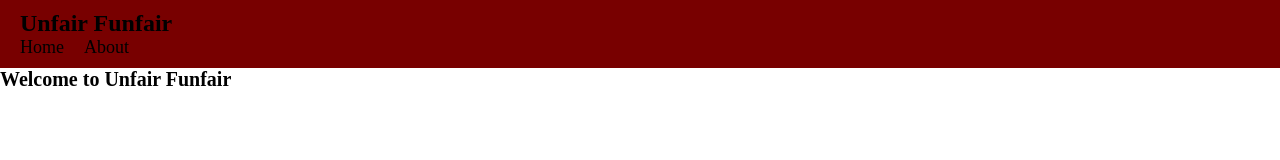
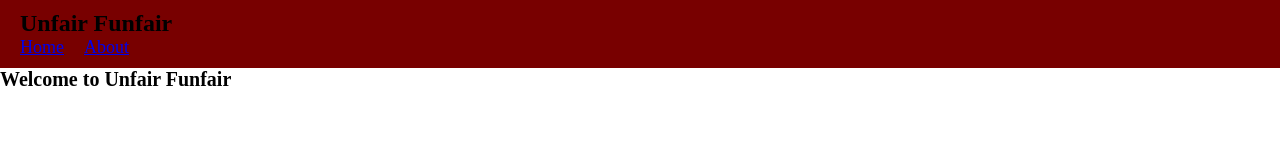
Before and after one commit to appelqvistelias/misfortunate-unfair-funfair, a Next.js app: page / in a window 1280 px wide. Shown: the top 160 px of the page. Built offline with nearby package versions, Linux system fonts and the light colour scheme.

Commit message:
added pathing

```diff
--- a/src/components/Navbar/Navbar.tsx
+++ b/src/components/Navbar/Navbar.tsx
@@ -6,8 +6,12 @@ export default function Navbar() {
       <nav>
         <p className={styles.logo}>Unfair Funfair</p>
         <ul className={styles.navList}>
-          <li className={styles.listItem}>Home</li>
-          <li className={styles.listItem}>About</li>
+          <li className={styles.listItem}>
+            <a href="/">Home</a>
+          </li>
+          <li className={styles.listItem}>
+            <a href="/about">About</a>
+          </li>
         </ul>
       </nav>
     </div>
```
